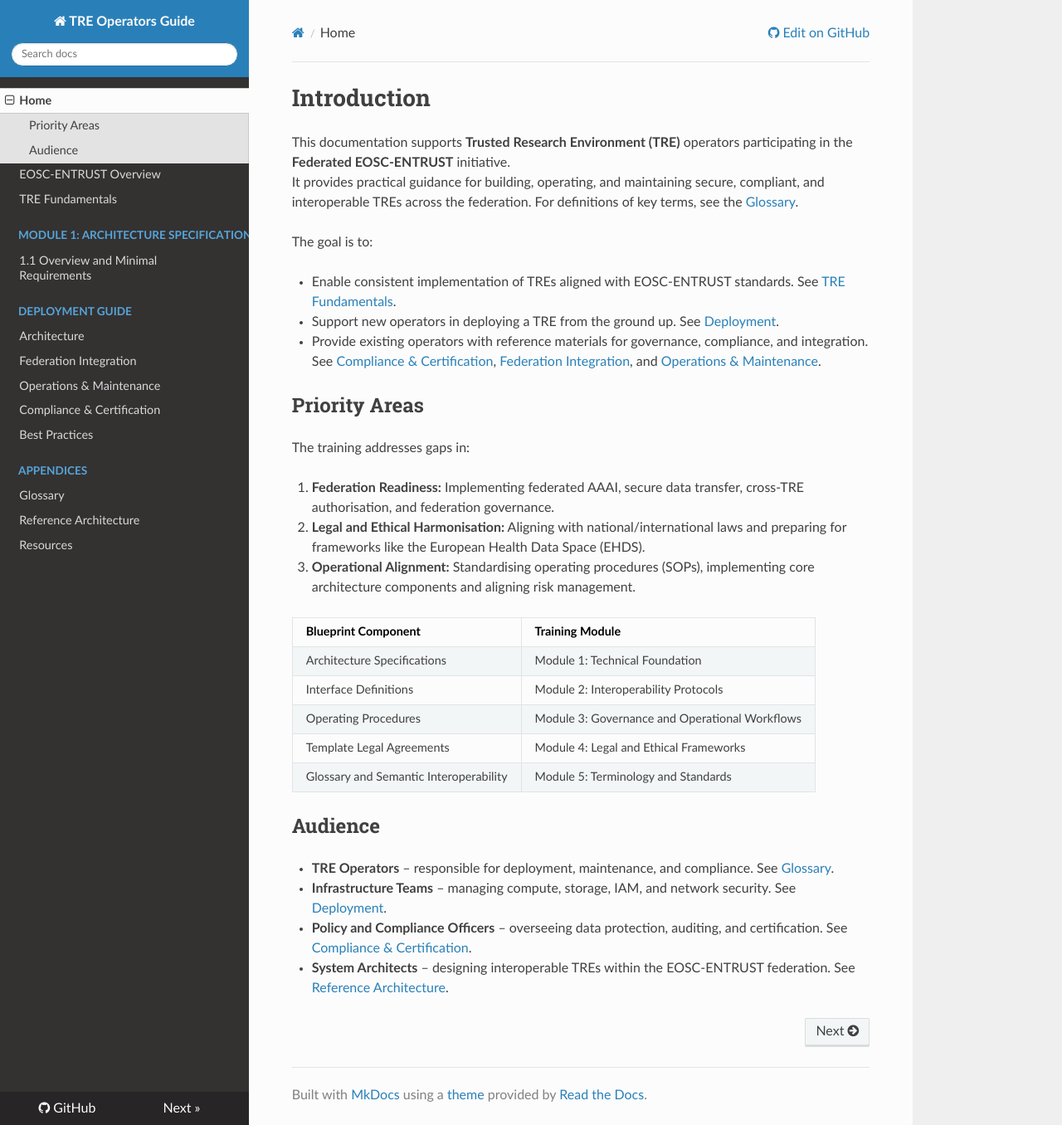
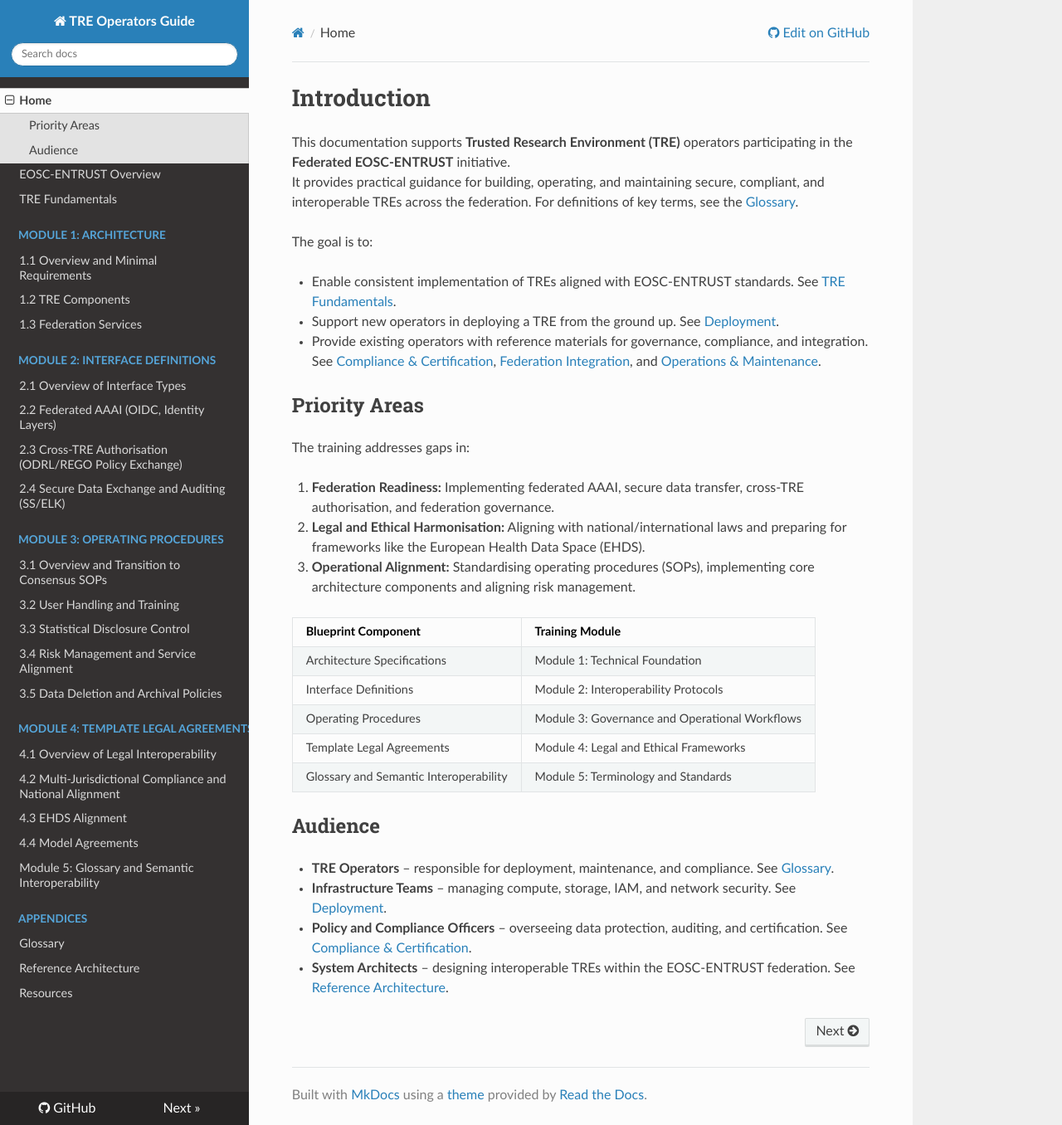
Before and after one commit to unioslo/tre-operators-docs, an MkDocs documentation site: the page built from docs/index.md, in a window 1280 px wide and 1356 px high. Shown: the whole window at 83% size. Built offline with MkDocs 1.6.1, drawn with Linux system fonts in a browser that asks for light colours; nearby versions of some CDN libraries.

Commit message:
Refactor navigation structure in mkdocs.yml for Module 1: Architecture and related modules

```diff
--- a/mkdocs.yml
+++ b/mkdocs.yml
@@ -10,14 +10,34 @@ nav:
   - Home: index.md
   - EOSC-ENTRUST Overview: eosc-overview.md
   - TRE Fundamentals: fundamentals.md
-  - "Module 1: Architecture Specifications (Technical Foundation)":
+  - "Module 1: Architecture":
       - "1.1 Overview and Minimal Requirements": modules/architecture/index.md
-  - Deployment Guide:
-      - Architecture: deployment/index.md
-  - Federation Integration: federation.md
-  - Operations & Maintenance: operations.md
-  - Compliance & Certification: compliance.md
-  - Best Practices: best-practices.md
+      - "1.2 TRE Components": modules/architecture/zones.md
+      - "1.3 Federation Services": modules/architecture/federation-services.md
+  - "Module 2: Interface Definitions":
+      - "2.1 Overview of Interface Types": modules/interfaces/index.md
+      - "2.2 Federated AAAI (OIDC, Identity Layers)": modules/interfaces/aaai.md
+      - "2.3 Cross-TRE Authorisation (ODRL/REGO Policy Exchange)": modules/interfaces/authorization.md
+      - "2.4 Secure Data Exchange and Auditing (SS/ELK)": modules/interfaces/data-audit.md
+
+  # Training Focus: Operational Alignment (SOPs, Risk Management)
+  - "Module 3: Operating Procedures":
+      - "3.1 Overview and Transition to Consensus SOPs": modules/procedures/index.md
+      - "3.2 User Handling and Training": modules/procedures/user-handling.md
+      - "3.3 Statistical Disclosure Control": modules/procedures/sdc.md
+      - "3.4 Risk Management and Service Alignment": modules/procedures/risk-management.md
+      - "3.5 Data Deletion and Archival Policies": modules/procedures/archiving.md
+
+  # Training Focus: Legal and Ethical Harmonisation
+  - "Module 4: Template Legal Agreements":
+      - "4.1 Overview of Legal Interoperability": modules/legal/index.md
+      - "4.2 Multi-Jurisdictional Compliance and National Alignment": modules/legal/compliance.md
+      - "4.3 EHDS Alignment": modules/legal/ehds.md
+      - "4.4 Model Agreements": modules/legal/agreements.md
+
+  # Training Focus: Semantic Interoperability
+  - "Module 5: Glossary and Semantic Interoperability": modules/glossary/index.md
+
   - Appendices:
       - Glossary: appendices/glossary.md
       - Reference Architecture: appendices/reference-architecture.md
```
